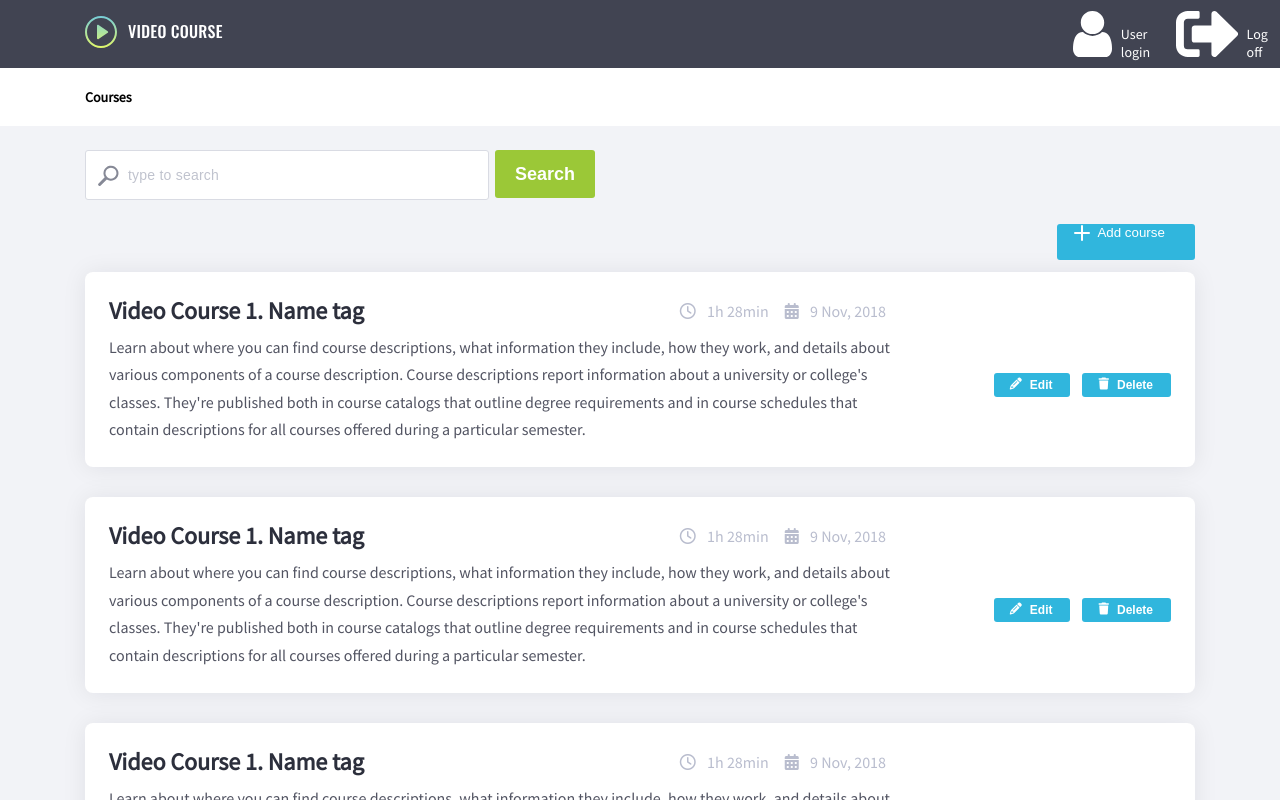
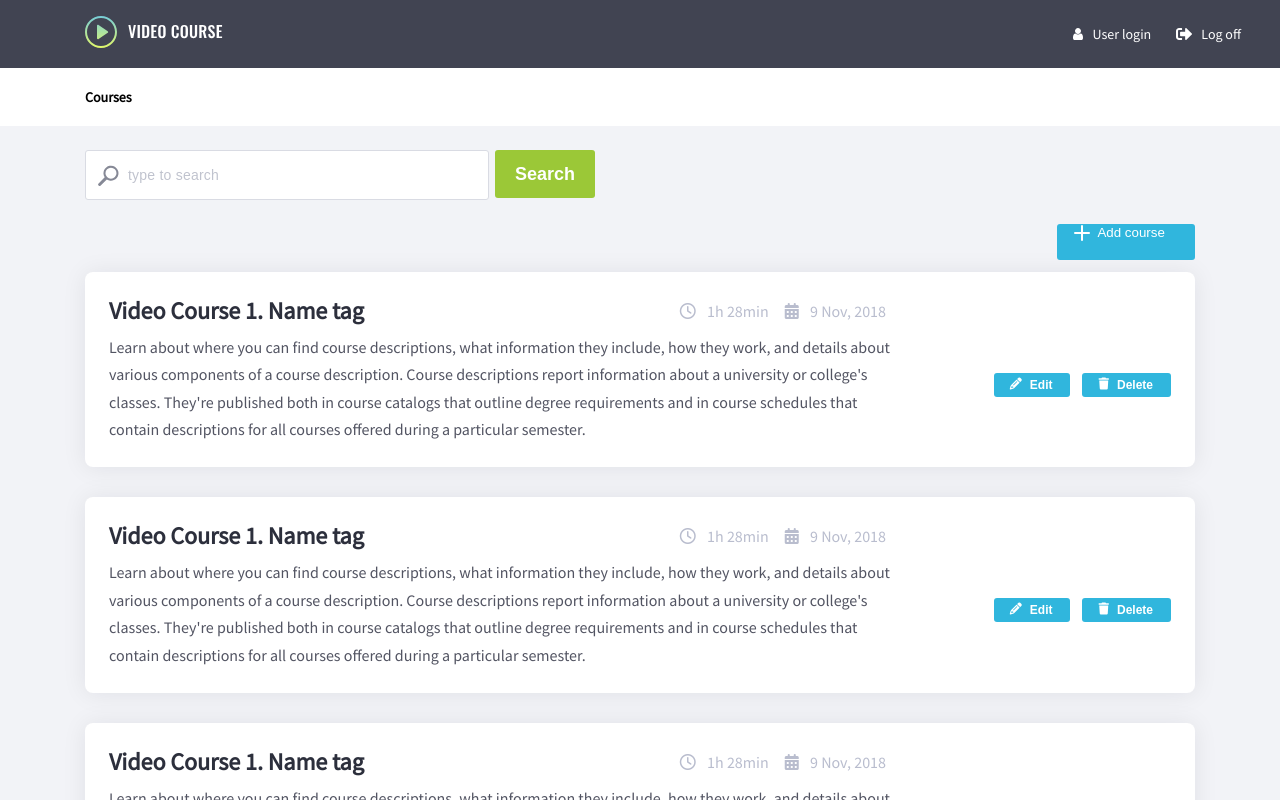
Before and after one commit to Viktoryia-Davydovich/AngularProject, an Angular app: page /courses in a window 1280 px wide. Shown: the top 800 px of the page. Built offline with nearby package versions, Linux system fonts and the light colour scheme.

Commit message:
placed img as backgroud into <i>

```diff
--- a/src/app/components/layout/header/header.component.css
+++ b/src/app/components/layout/header/header.component.css
@@ -16,6 +16,7 @@
 
 .header__log-items {
   display: flex;
+  align-items: center;
   text-decoration: none;
   font-size: 0.875rem;
   color: #ffffff;
@@ -29,3 +30,19 @@
   padding-left: 25px;
   cursor: pointer;
 }
+
+.icon {
+  display: block;
+}
+
+.user-icon {
+  background: url("../../../../assets/ic-user.svg");
+  height: 12px;
+  width: 10px;
+}
+
+.exit-icon {
+  background: url("../../../../assets/ic-exit.svg");
+  height: 12px;
+  width: 16px;
+}
--- a/src/app/components/layout/header/header.component.html
+++ b/src/app/components/layout/header/header.component.html
@@ -2,13 +2,13 @@
   <app-logo class="header__logo"></app-logo>
   <div class="header__log-items">
     <div class="header__log-items">
-      <img src="../../../../assets/ic-user.svg" />
+      <i class="icon user-icon"></i>
       <p class="header__log-items--icon-space">
         User login
       </p>
     </div>
     <a class="header__log-items header__log-items--logoff">
-      <img src="../../../../assets/ic-exit.svg" />
+      <i class="icon exit-icon"></i>
       <p class="header__log-items--icon-space">Log off</p>
     </a>
   </div>
```
